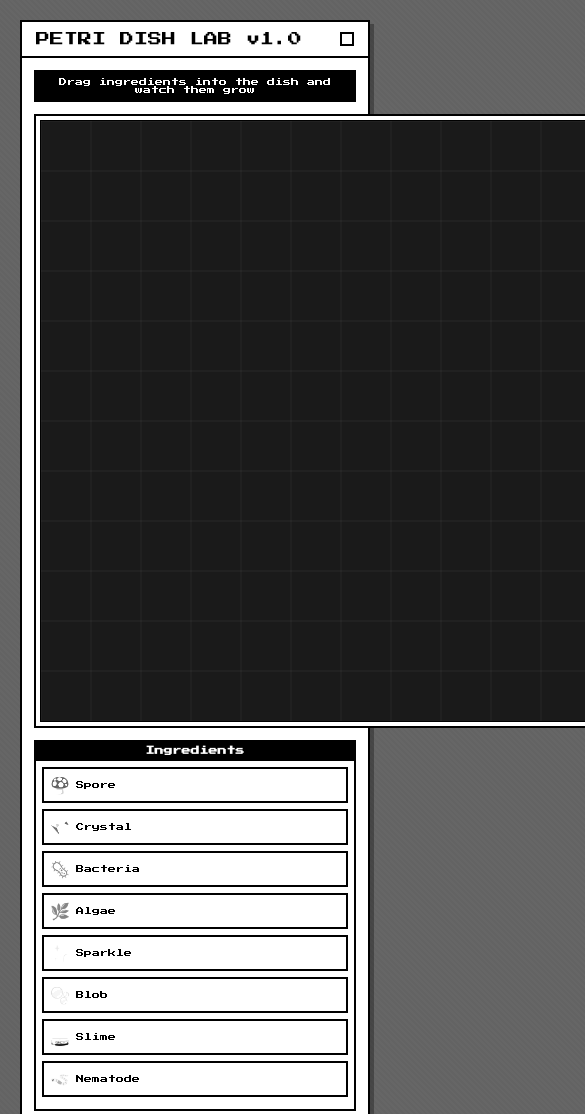
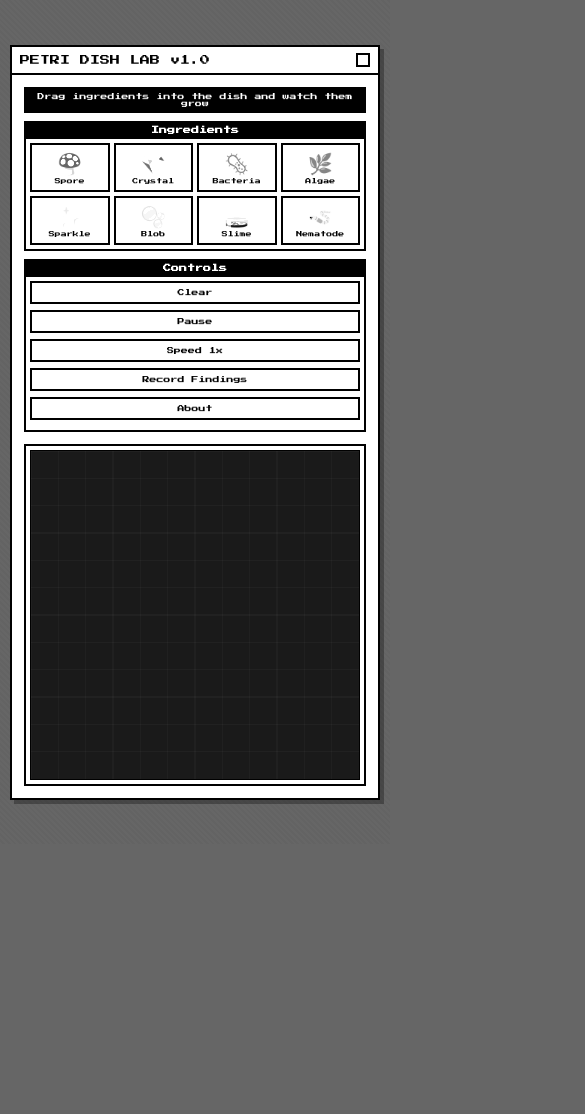
Before and after one commit to glitchcowboi/petri-dish-sim, a plain HTML site: page index.html in a window 390 px wide. Shown: the top 1114 px of the page, 585 px wide, since content can reach past the window. After the commit the page ends 844 px from the top, so only its background shows below. Drawn offline with Linux system fonts and the light colour scheme.

Commit message:
Add files via upload
Upload includes updates for mobile responsiveness

```diff
--- a/index.html
+++ b/index.html
@@ -202,6 +202,11 @@
             padding: 6px;
         }
 
+        .ingredients-grid {
+            display: flex;
+            flex-direction: column;
+        }
+
         .ingredient {
             background: white;
             border: 2px solid black;
@@ -260,12 +265,97 @@
         @media (max-width: 768px) {
             body {
                 font-size: 8px;
-            }
+                padding: 10px;
+            }
+
+            .computer-window {
+                max-width: 100%;
+            }
+
+            .title-bar {
+                padding: 6px 8px;
+                font-size: 10px;
+            }
+
+            .info-bar {
+                font-size: 7px;
+                padding: 4px;
+                margin-bottom: 8px;
+            }
+
             .main-container {
                 flex-direction: column;
             }
+
+            .canvas-container {
+                order: 2;
+                width: 100%;
+                padding: 4px;
+            }
+
+            #petriDish {
+                width: 100% !important;
+                height: auto !important;
+                max-width: 100%;
+                aspect-ratio: 1;
+            }
+
             .sidebar {
+                order: 1;
                 width: 100%;
+                margin: 0;
+                gap: 8px;
+            }
+
+            .panel-content {
+                padding: 4px;
+            }
+
+            /* Ingredients in 2x4 grid */
+            .ingredients-grid {
+                display: grid;
+                grid-template-columns: 1fr 1fr 1fr 1fr;
+                gap: 4px;
+            }
+
+            .ingredient {
+                padding: 6px 4px;
+                margin-bottom: 0;
+                font-size: 7px;
+                flex-direction: column;
+                text-align: center;
+                gap: 2px;
+            }
+
+            .ingredient-icon {
+                font-size: 20px;
+            }
+
+            .ingredient span:last-child {
+                font-size: 6px;
+            }
+
+            .button {
+                font-size: 7px;
+                padding: 6px;
+            }
+
+            .panel-title {
+                font-size: 8px;
+                padding: 3px 4px;
+            }
+
+            .modal-window {
+                width: 95%;
+                max-height: 70vh;
+            }
+
+            .modal-content {
+                font-size: 8px;
+            }
+
+            .ingredient-info h3 {
+                font-size: 9px;
             }
         }
     </style>
@@ -295,6 +385,7 @@
                     <div class="panel">
                         <div class="panel-title">Ingredients</div>
                         <div class="panel-content">
+                            <div class="ingredients-grid">
                                 <div class="ingredient" data-type="spore">
                                     <span class="ingredient-icon">🍄</span>
                                     <span>Spore</span>
@@ -326,6 +417,7 @@
                                 <div class="ingredient" data-type="nematode">
                                     <span class="ingredient-icon">🪱</span>
                                     <span>Nematode</span>
+                                </div>
                             </div>
                         </div>
                     </div>
@@ -353,6 +445,8 @@
                 <div class="modal-close" onclick="closeAbout()"></div>
             </div>
             <div class="modal-content">
+                <p style="margin-bottom: 12px; padding-bottom: 12px; border-bottom: 1px solid black;">When you are done researching ingredients in your petri dish, click "Record Findings" to download a video record to share with others.</p>
+
                 <div class="ingredient-info">
                     <h3>🍄 Spore</h3>
                     <p>Grows in a mycelium pattern with straight lines in cardinal directions. Continuously releases floating spore particles that drift and fade away. Reaches medium size and creates a misty atmospheric effect.</p>
@@ -1274,8 +1368,13 @@
                 const clientY = e.clientY || e.changedTouches[0].clientY;
 
                 const rect = canvas.getBoundingClientRect();
-                const x = clientX - rect.left;
-                const y = clientY - rect.top;
+
+                // Calculate position relative to canvas, accounting for scaling
+                const scaleX = canvas.width / rect.width;
+                const scaleY = canvas.height / rect.height;
+
+                const x = (clientX - rect.left) * scaleX;
+                const y = (clientY - rect.top) * scaleY;
 
                 if (x >= 0 && x < canvas.width && y >= 0 && y < canvas.height) {
                     addOrganism(x, y, type);
```
Lines whose indentation alone changed are shown as unchanged.
